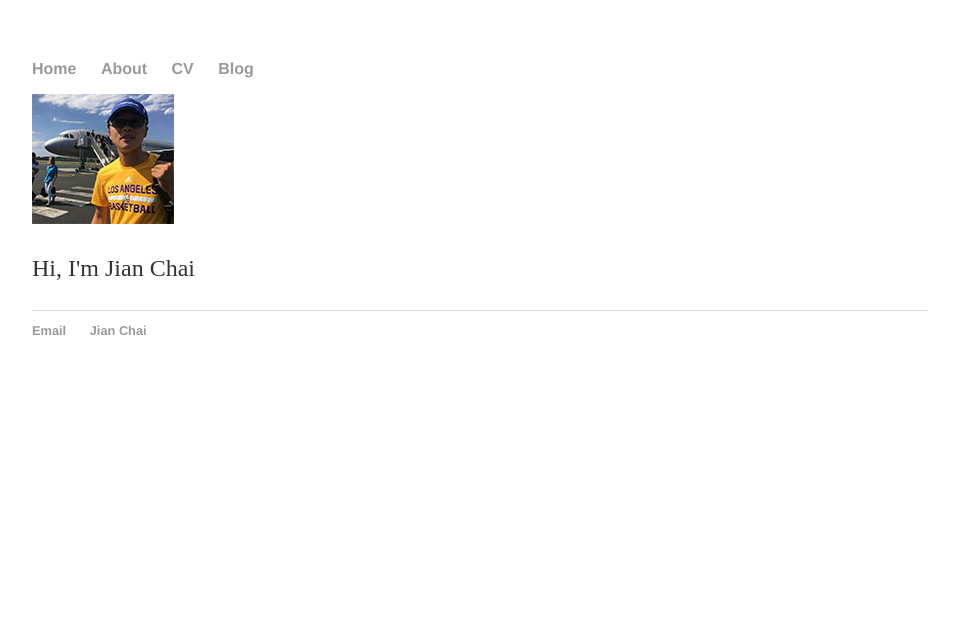
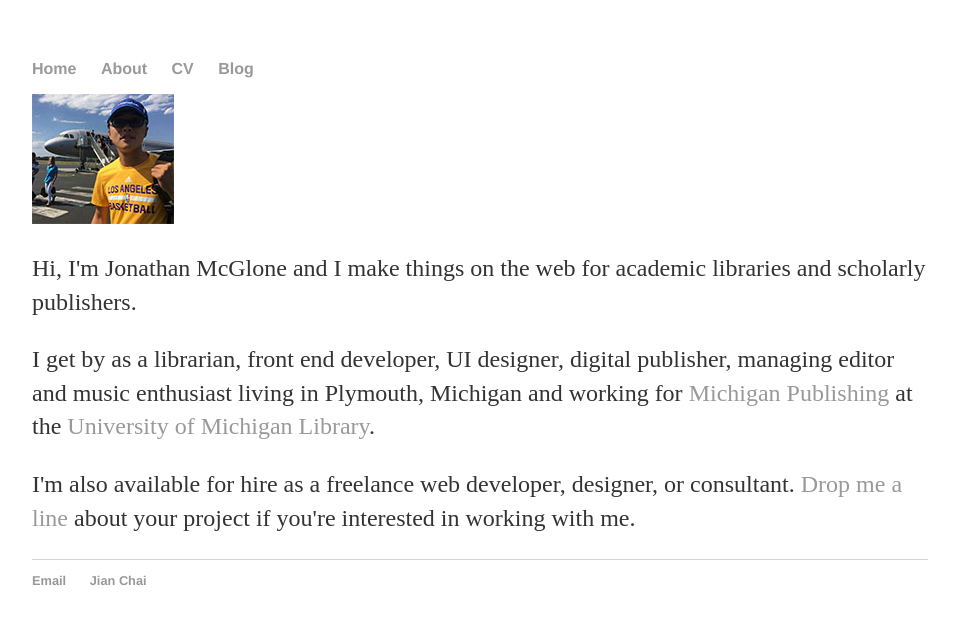
Before and after one commit to jachinchai/jachinchai.github.io, a Jekyll site: the page built from index.html, in a window 1280 px wide. Shown: the top 624 px of the page, without its empty margins (160-1115 px from the left). Built offline with Jekyll 4.4.1, drawn with Linux system fonts in a browser that asks for light colours.

Commit message:
Update index.html

```diff
--- a/index.html
+++ b/index.html
@@ -5,10 +5,14 @@
 <!-- <div class="jumbotron"> -->
 <div class="row marketing">
 	<div class="col-sm-4">
-	<img  class="img-circle avatar" alt="Jian Chai" src="img/photo1.jpg">
+	<img  class="img-circle avatar" alt="Jonathan McGlone" src="img/photo1.jpg">
 	</div>
-	<div class="col-sm-8">
-	<p class="lead">Hi, I'm <span itemprop="name">Jian Chai</span></p>
+	<div itemscope itemtype="http://data-vocabulary.org/Person" class="col-sm-8">
+	<p class="lead">Hi, I'm <span itemprop="name">Jonathan McGlone</span> and I make things on the web for academic libraries and scholarly publishers.</p>
+	<p>I get by as a <span itemprop="title">librarian</span>, <span itemprop="title">front end developer</span>, <span itemprop="title">UI designer</span>, <span itemprop="title">digital publisher</span>, <span itemprop="title">managing editor</span> and music enthusiast living in <span itemprop="address" itemscope
+    itemtype="http://data-vocabulary.org/Address"> <span itemprop="locality">Plymouth</span>, <span itemprop="region">Michigan</span></span> and working for <a href="http://www.publishing.umich.edu">Michigan Publishing</a> at <span itemprop="affiliation">the <a href="http://www.lib.umich.edu">University of Michigan Library</a></span>.</p>
+
+	<p>I'm also available for hire as a <span itemprop="title">freelance web developer, designer, or consultant</span>. <a href="contact">Drop me a line</a> about your project if you're interested in working with me.</p>
 	</div>
 </div>
 <!-- </div> -->
```
